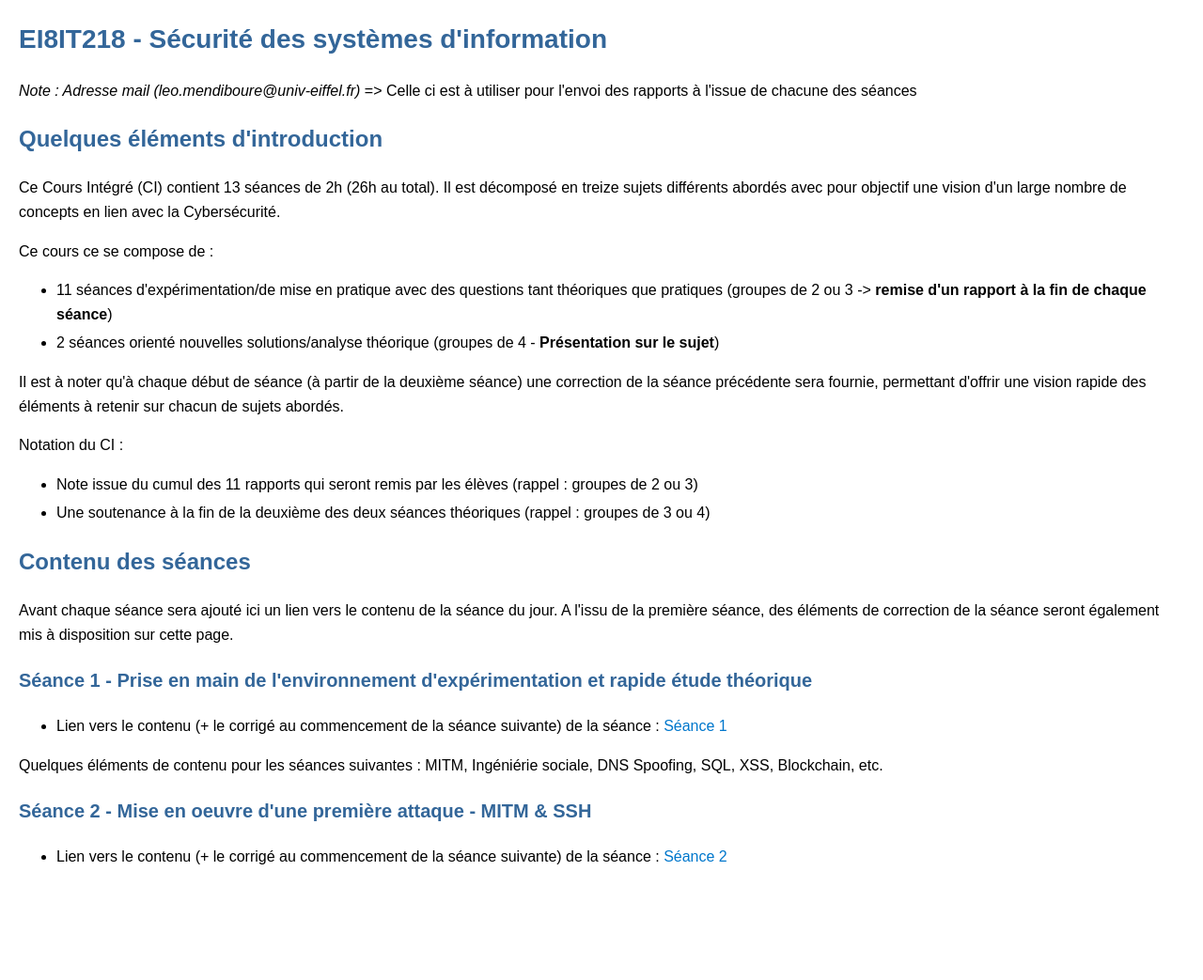
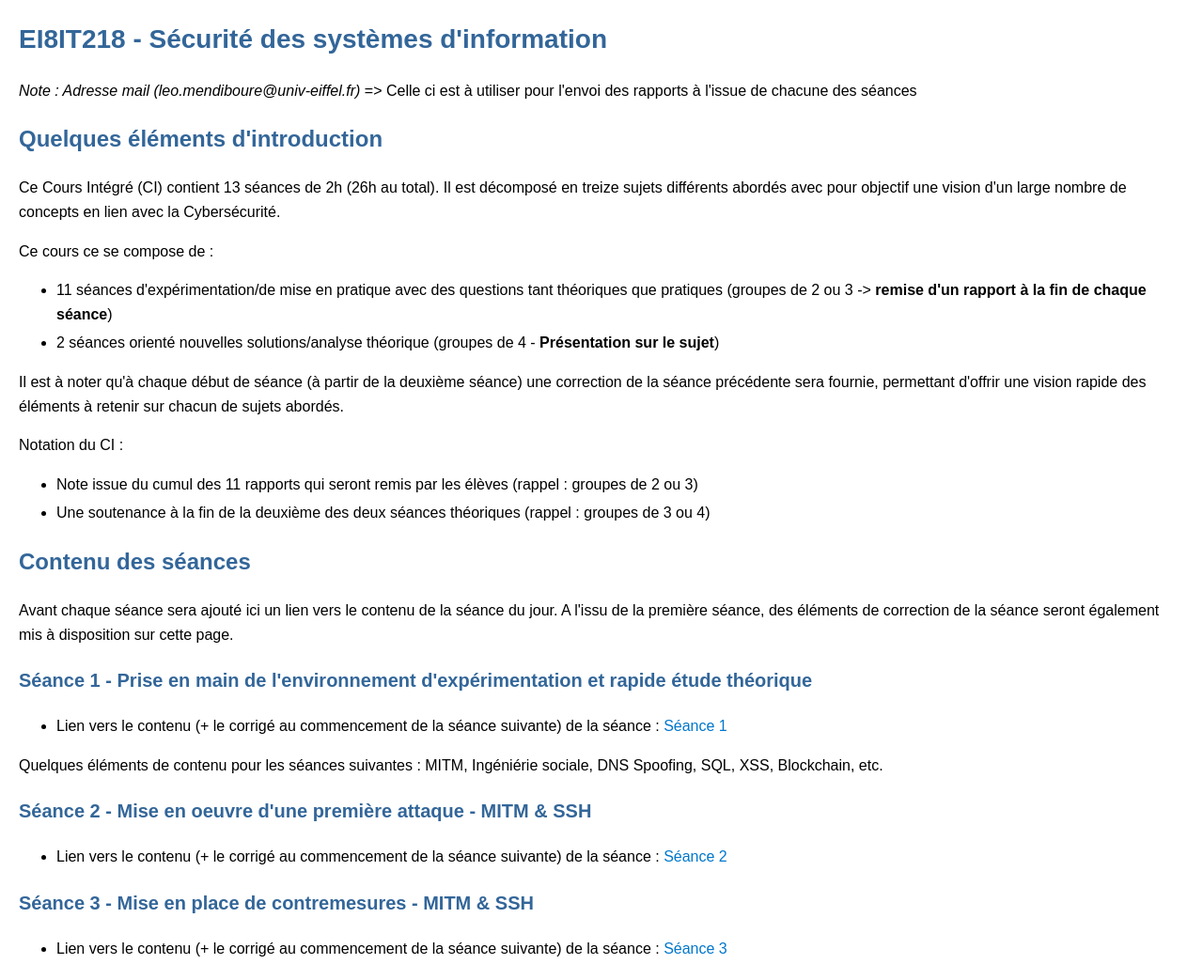
Before and after one commit to lmendiboure/lmendiboure.github.io, a website: page ci-cyber.html in a window 1280 px wide. Shown: the whole page at 94% size. Before the commit the page ends 945 px from the top, so only its background shows below. Drawn offline with Linux system fonts and the light colour scheme.

Commit message:
Update ci-cyber.html

```diff
--- a/ci-cyber.html
+++ b/ci-cyber.html
@@ -79,6 +79,10 @@
     <ul>
       <li>Lien vers le contenu (+ le corrigé au commencement de la séance suivante) de la séance : <a href="https://drive.google.com/drive/folders/1tupExLcNftz4miw2h6iJZjmCt4sy4PKf?usp=drive_link">Séance 2</a> </li>
     </ul>
+    <h3 id="s-ance-3">Séance 3 - Mise en place de contremesures - MITM & SSH</h3>
+    <ul>
+      <li>Lien vers le contenu (+ le corrigé au commencement de la séance suivante) de la séance : <a href="https://drive.google.com/drive/folders/16ls9S3ebGfduwVMHoSlrjVf8mqYw4EjQ?usp=drive_link">Séance 3</a> </li>
+    </ul>
     <!--<h3 id="s-ance-3">Séance 3 - Mise en place de contremesures - MITM & SSH</h3>
     <ul>
       <li>Lien vers le contenu (+ le corrigé au commencement de la séance suivante) de la séance : <a href="https://drive.google.com/drive/folders/16ls9S3ebGfduwVMHoSlrjVf8mqYw4EjQ?usp=drive_link">Séance 3</a> </li>
```
